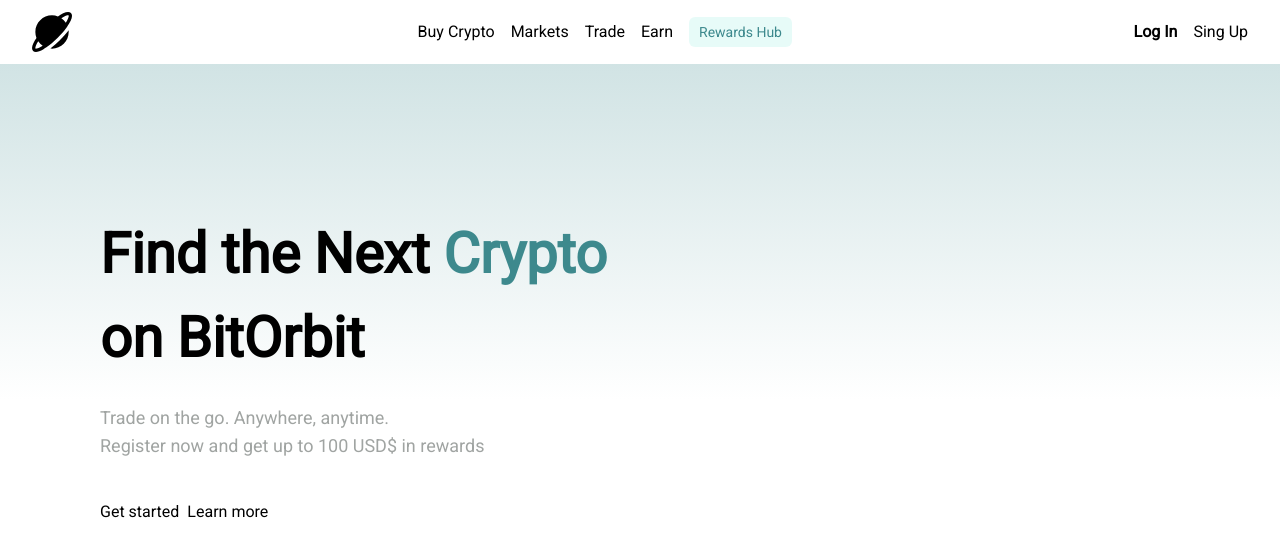
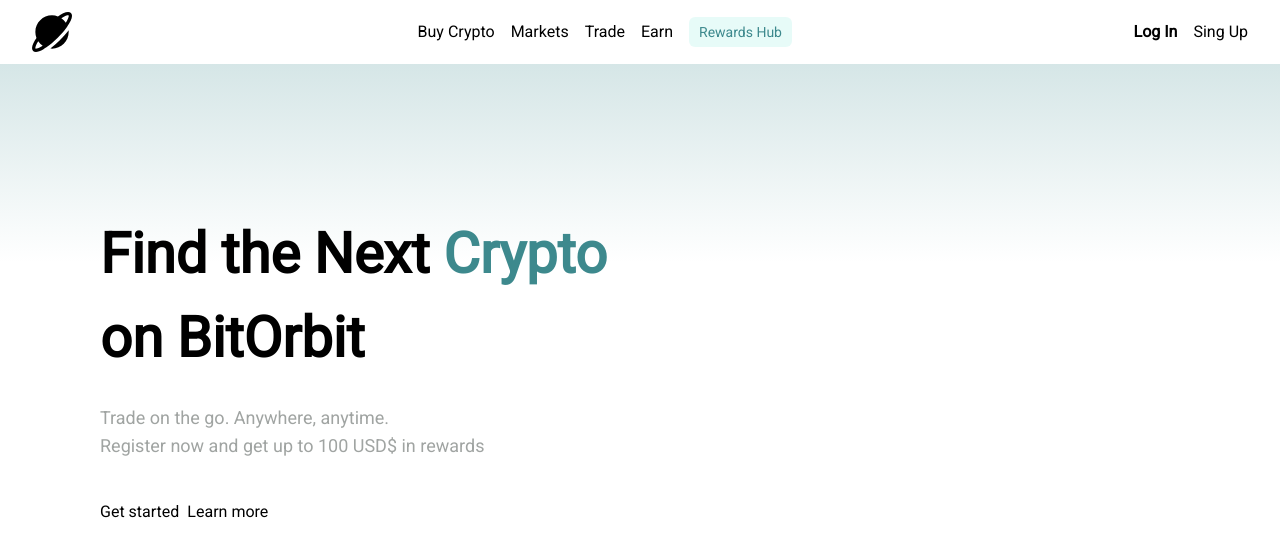
Before and after one commit to n-kyu/BitOrbit, a Next.js app: page / in a window 1280 px wide. Shown: the top 556 px of the page. Built offline with nearby package versions, Linux system fonts and the light colour scheme.

Commit message:
feat: removing dead classes, position absolute from background, added relative to the text area

```diff
--- a/app/components/Hero.jsx
+++ b/app/components/Hero.jsx
@@ -1,9 +1,8 @@
 export default function Hero() {
     return (
-        <div className="c-container">
-            <div className="absolute w-full h-full overflow-hidden px-[100px] pt-[32px] right-0 bg-gradient-to-b from-[--light-aqua] via-white to-white">
+        <div className="px-[100px] pt-[32px] bg-gradient-to-b from-[--light-aqua] via-white to-white">
             <div className="hero-bg"></div>
-                <div className="flex flex-col max-w-[549px] relative z-10 top-[180px]">
+            <div className="flex relative flex-col max-w-[549px] mt-[180px]">
                 <div>
                     <h1 className="text-[56px] font-bold">
                         Find the Next{" "}
@@ -25,6 +24,5 @@ export default function Hero() {
                 </div>
             </div>
         </div>
-        </div>
     );
 }
```
Lines whose indentation alone changed are shown as unchanged.
